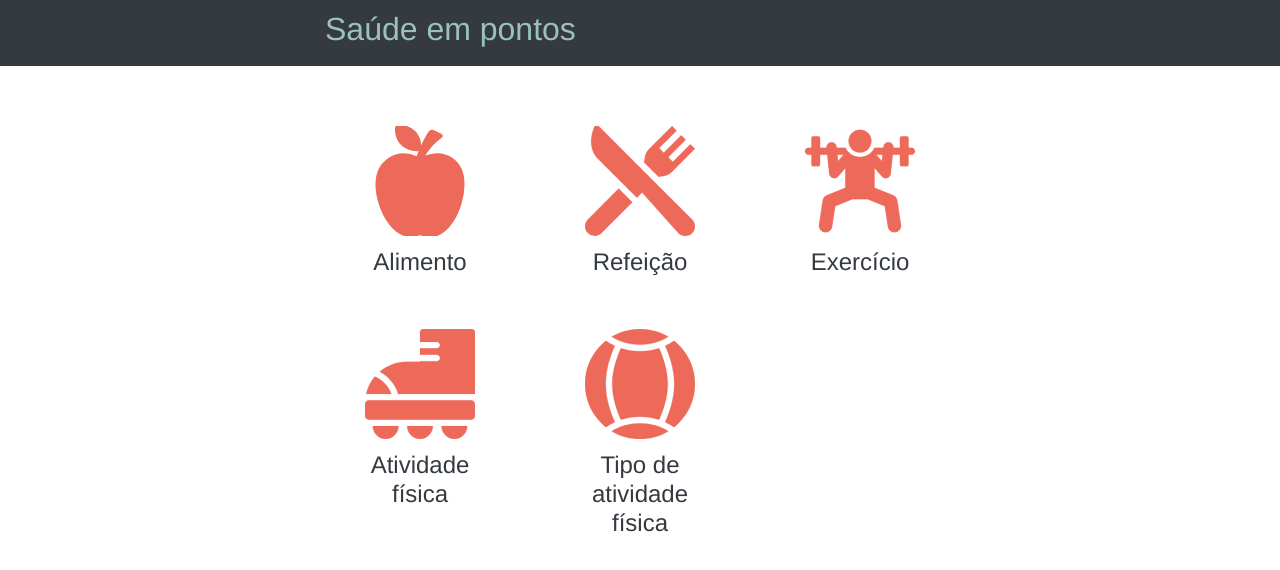
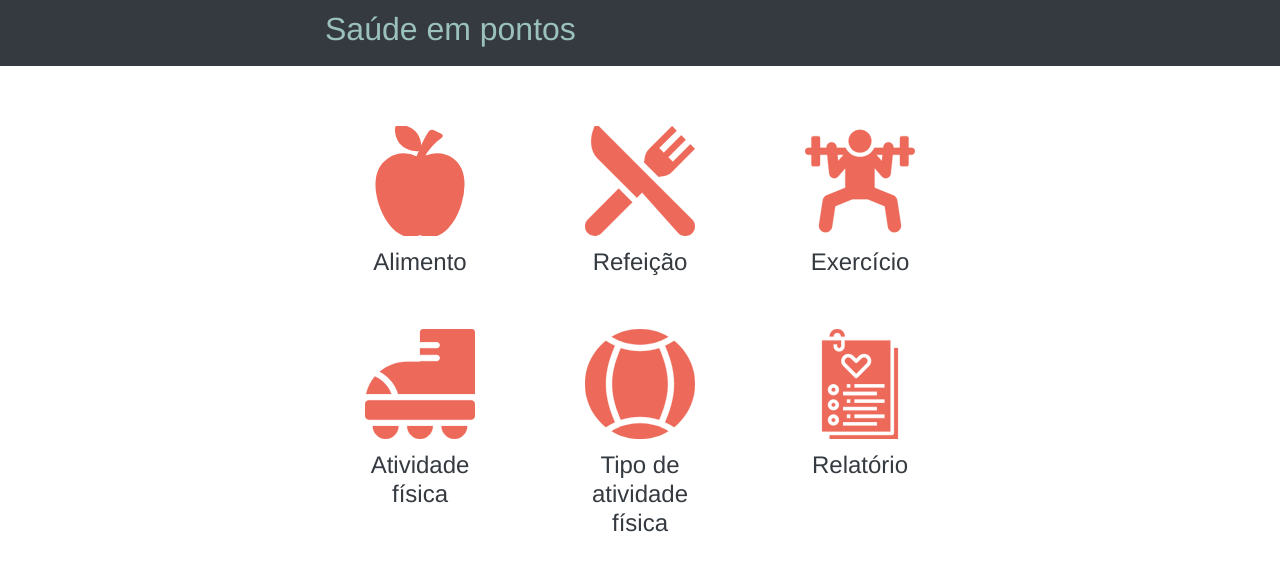
Before and after one commit to jomarcardoso/saude-em-pontos, a React (Create React App) app in the folder client/: page / in a window 1280 px wide. Shown: the top 570 px of the page. Built offline with nearby package versions, Linux system fonts and the light colour scheme.

Commit message:
svg relatorio

```diff
--- a/client/src/domain/menu/Menu.js
+++ b/client/src/domain/menu/Menu.js
@@ -6,6 +6,7 @@ import { ReactComponent as FoodIcon } from '../../img/icons/refeicao.svg';
 import { ReactComponent as ExerciseIcon } from '../../img/icons/exercicio.svg';
 import { ReactComponent as ActivityIcon } from '../../img/icons/atividade-fisica.svg';
 import { ReactComponent as TypeActivityIcon } from '../../img/icons/tipo-atividade-fisica.svg';
+import { ReactComponent as HealtyIcon } from '../../img/icons/healthy.svg';
 
 export default function Menu() {
   return (
@@ -51,6 +52,14 @@ export default function Menu() {
             <h4 className="text-dark text-center mt-2">Tipo de atividade física</h4>
           </Link>
         </Col>
+        <Col xs="6" sm="4">
+          <Link to="/relatorio" className="p-3 pb-4 d-block">
+            <div className="px-4 py-1">
+              <HealtyIcon />
+            </div>
+            <h4 className="text-dark text-center mt-2">Relatório</h4>
+          </Link>
+        </Col>
       </Row>
     </main>
   );
```
Also changed, not shown: client/src/img/icons/healthy.svg (added), 1 other file (tests, documents, lock files or other folders).
